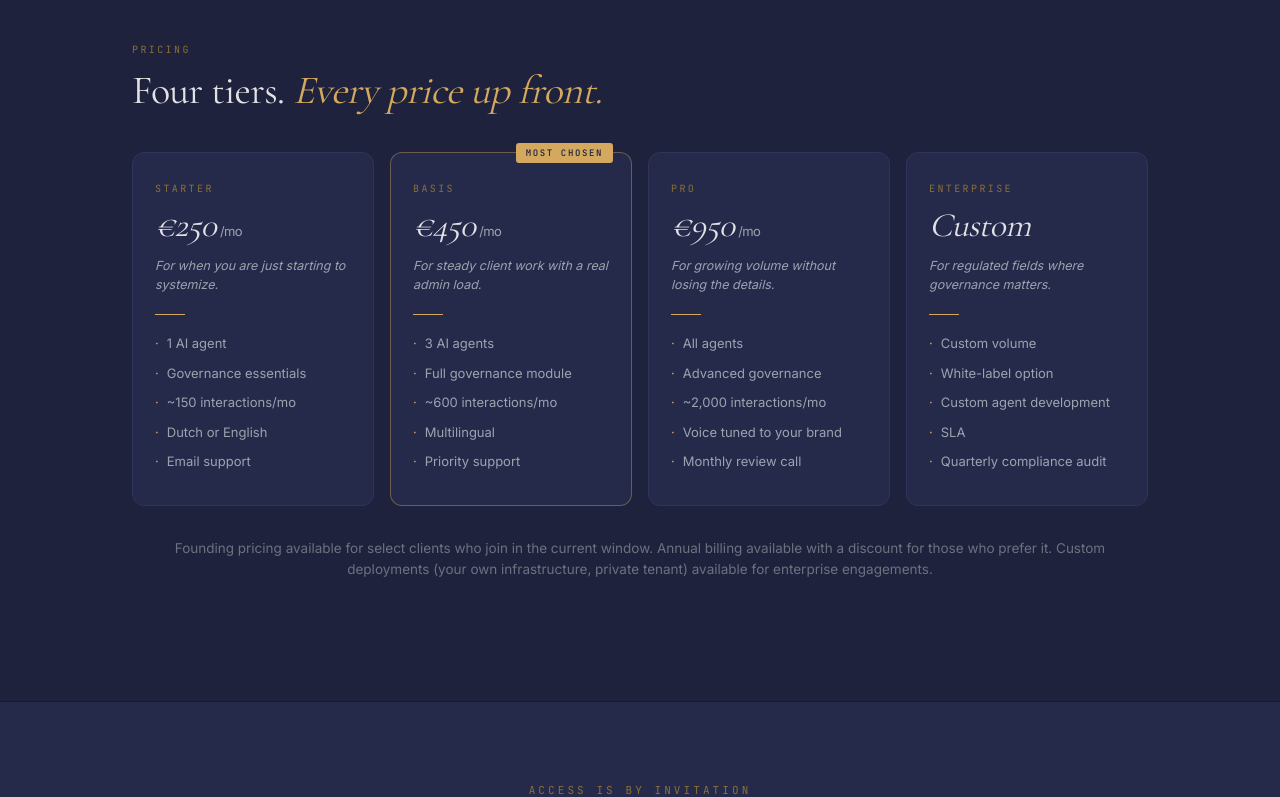
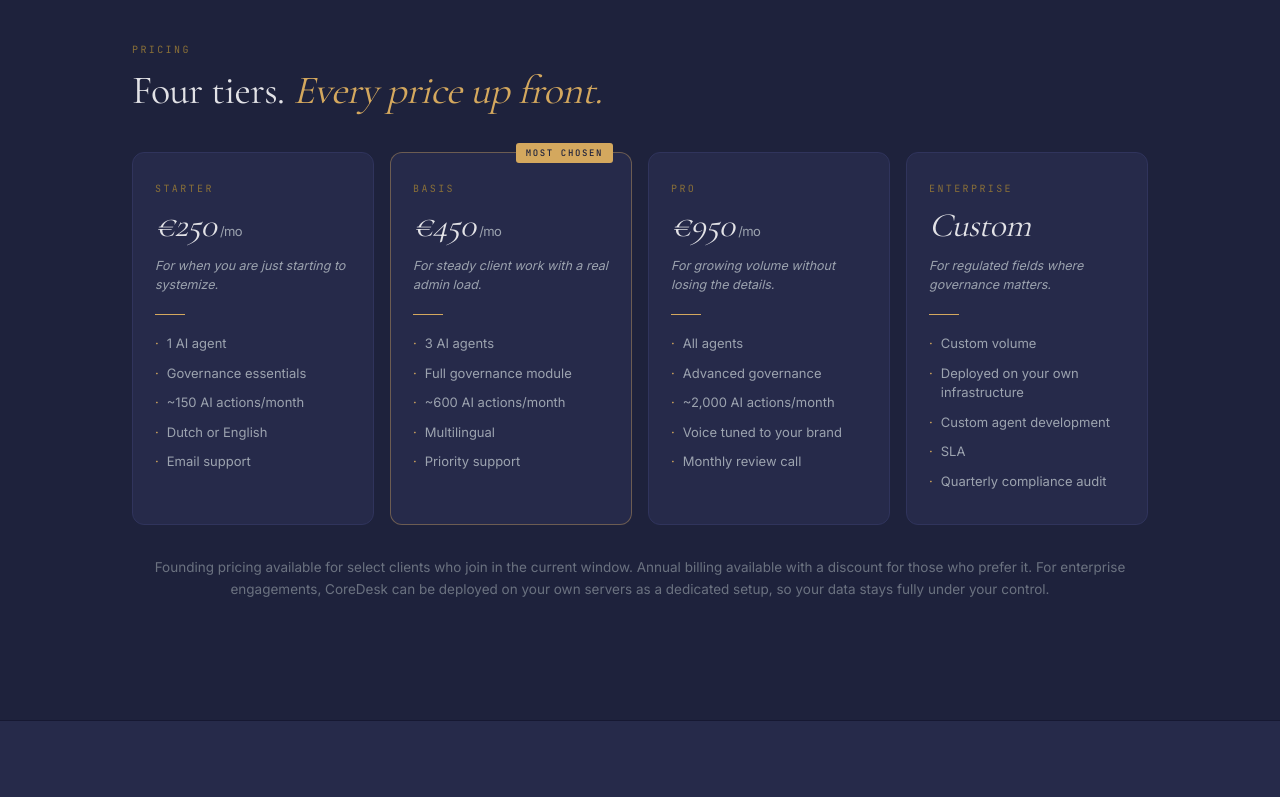
Before and after one commit to hc-core-tech/hccoretech-site, a Next.js app: page /coredesk in a window 1280 px wide. Shown: the part 4012-4809 px from the top of the page. Built offline with nearby package versions, Linux system fonts and the light colour scheme.

Commit message:
coredesk: remove white-label from enterprise, keep 'deployed on your own infrastructure'

```diff
--- a/app/coredesk/page.tsx
+++ b/app/coredesk/page.tsx
@@ -282,7 +282,7 @@
           gap: '16px',
         }}>
           {[
-            { Icon: Mail,         name: 'Email Agent',        role: 'Drafts your replies, translates when a client writes in another language, and flags what needs your attention. Nothing goes out until you click send.' },
+            { Icon: Mail,         name: 'Email Agent',        role: 'Drafts your replies, optionally translates when a client writes in another language, and flags what needs your attention. Nothing goes out until you click send.' },
             { Icon: Receipt,      name: 'Invoice Agent',      role: 'Watches the finance side for invoices, receipts, and follow-ups you might have missed. Aware of multiple currencies and multiple issuer identities.' },
             { Icon: Sparkles,     name: 'Content Agent',      role: 'Drafts LinkedIn, Instagram, and Facebook posts in your voice. You review, edit, and post from your own accounts.' },
             { Icon: ShieldAlert,  name: 'Governance Auditor', role: 'Scores your AI use out of 100, maps every score to real frameworks (EU AI Act, NIST, ISO 42001, GDPR, OECD AI), and drafts the policies you would otherwise pay a consultant to write.' },
@@ -503,10 +503,10 @@
           gap: '16px',
         }}>
           {[
-            { name: 'Starter',    price: '€250',  unit: '/mo', forWho: 'For when you are just starting to systemize.',           features: ['1 AI agent', 'Governance essentials', '~150 interactions/mo', 'Dutch or English', 'Email support'] },
-            { name: 'Basis',      price: '€450',  unit: '/mo', forWho: 'For steady client work with a real admin load.',        features: ['3 AI agents', 'Full governance module', '~600 interactions/mo', 'Multilingual', 'Priority support'] },
-            { name: 'Pro',        price: '€950',  unit: '/mo', forWho: 'For growing volume without losing the details.',        features: ['All agents', 'Advanced governance', '~2,000 interactions/mo', 'Voice tuned to your brand', 'Monthly review call'] },
-            { name: 'Enterprise', price: 'Custom', unit: '',   forWho: 'For regulated fields where governance matters.',        features: ['Custom volume', 'White-label option', 'Custom agent development', 'SLA', 'Quarterly compliance audit'] },
+            { name: 'Starter',    price: '€250',  unit: '/mo', forWho: 'For when you are just starting to systemize.',           features: ['1 AI agent', 'Governance essentials', '~150 AI actions/month', 'Dutch or English', 'Email support'] },
+            { name: 'Basis',      price: '€450',  unit: '/mo', forWho: 'For steady client work with a real admin load.',        features: ['3 AI agents', 'Full governance module', '~600 AI actions/month', 'Multilingual', 'Priority support'] },
+            { name: 'Pro',        price: '€950',  unit: '/mo', forWho: 'For growing volume without losing the details.',        features: ['All agents', 'Advanced governance', '~2,000 AI actions/month', 'Voice tuned to your brand', 'Monthly review call'] },
+            { name: 'Enterprise', price: 'Custom', unit: '',   forWho: 'For regulated fields where governance matters.',        features: ['Custom volume', 'Deployed on your own infrastructure', 'Custom agent development', 'SLA', 'Quarterly compliance audit'] },
           ].map((tier, i) => (
             <Reveal key={tier.name} delay={i * 80}>
               <div style={{
@@ -577,8 +577,9 @@
           }}>
             Founding pricing available for select clients who join in the current
             window. Annual billing available with a discount for those who prefer
-            it. Custom deployments (your own infrastructure, private tenant)
-            available for enterprise engagements.
+            it. For enterprise engagements, CoreDesk can be deployed on your own
+            servers as a dedicated setup, so your data stays fully under your
+            control.
           </p>
         </Reveal>
       </section>
```
